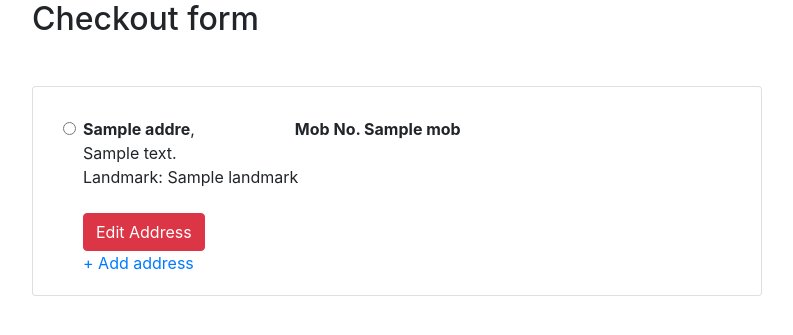
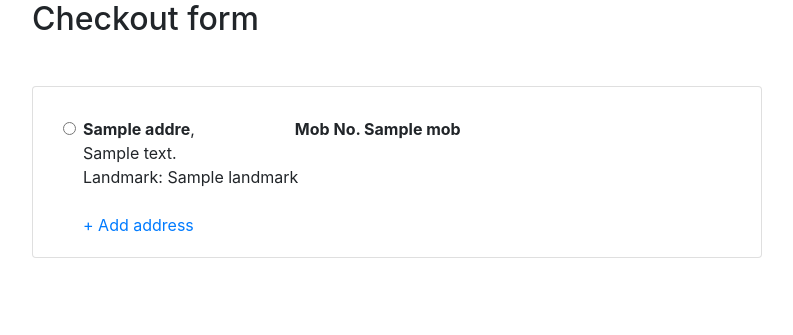
Before and after one commit to VrindhaAravind/ElectronicStore, a Django app: template electronicstore/customer/templates/checkout.html in a window 1280 px wide. Shown: the part 120-455 px from the top of the page, without its empty margins (53-846 px from the left). Run offline with Django 3.2, Linux system fonts and the light colour scheme; the template is opened without the code that fills it: most values are stand-ins (such as "Sample title", 1, 10 or a date in 2020); some libraries are stand-ins or nearby versions.

Commit message:
Update checkout.html

```diff
--- a/electronicstore/customer/templates/checkout.html
+++ b/electronicstore/customer/templates/checkout.html
@@ -1,4 +1,3 @@
-
 <!DOCTYPE html>
 <html lang="en">
 <head>
@@ -32,7 +31,7 @@
               <label class="form-check-label" for="radio1">
                   <input type="radio" class="form-check-input mr-auto radio1" id="radio1" name="radioaddress" data-id={{ad.id}} value={{ad.id}} ><b style="align:left">{{ad.name}}</b>,<span style="margin-left:100px"><b >Mob No. {{ad.mob}}</b></span><br> <span >{{ad.address}}<br>Landmark: {{ad.landmark}}</span>
               </label><br><br>
-                <a href="{%url 'editaddress' ad.id %}" class="btn btn-danger">Edit Address</a>
+                <a href="{%url 'editaddress' ad.id %}" id="{{ad.id}}edit" class="edit btn btn-danger" style="display:none">Edit Address</a>
               <button type="button" class="btn address_select" id={{ad.id}} style="font-weight:bold; color:white; background-color:orange; display:none;text-decoration: none" name="address_id" value={{ad.id}}><a href= {% url 'summery' ad.id %} style="text-decoration: none;color:white" name="address_id" value={{ad.id}}>Select this address</a></button>
 
             </div>
@@ -145,7 +144,9 @@
 <!--            alert(x)-->
             $('#add_address').hide()
             $('.address_select').hide()
+            $('.edit').hide()
             $('#'+x).show()
+            $('#'+x+'edit').show()
         });
         $('.address_select').click(function(){
 <!--            alert((this).value)-->
```
